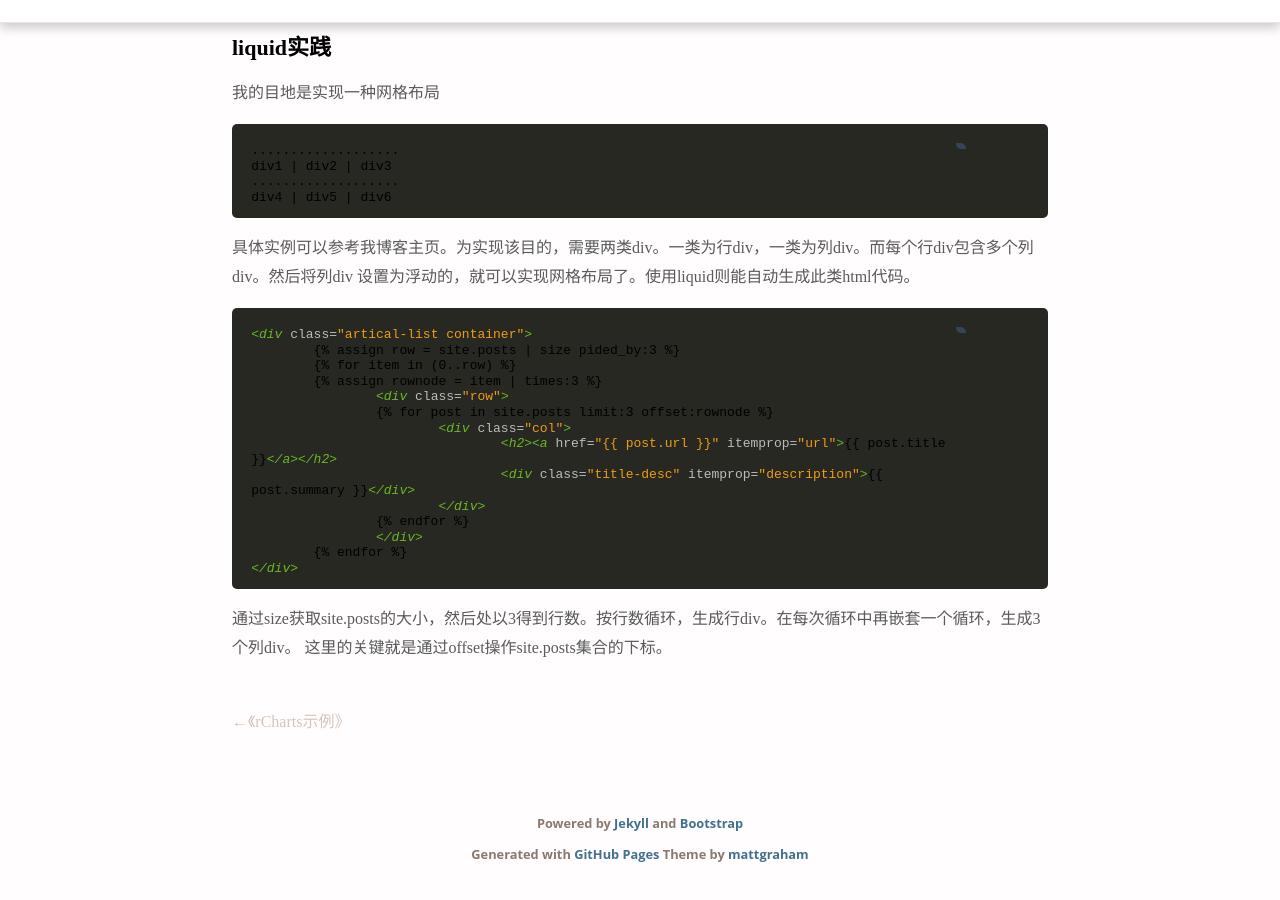
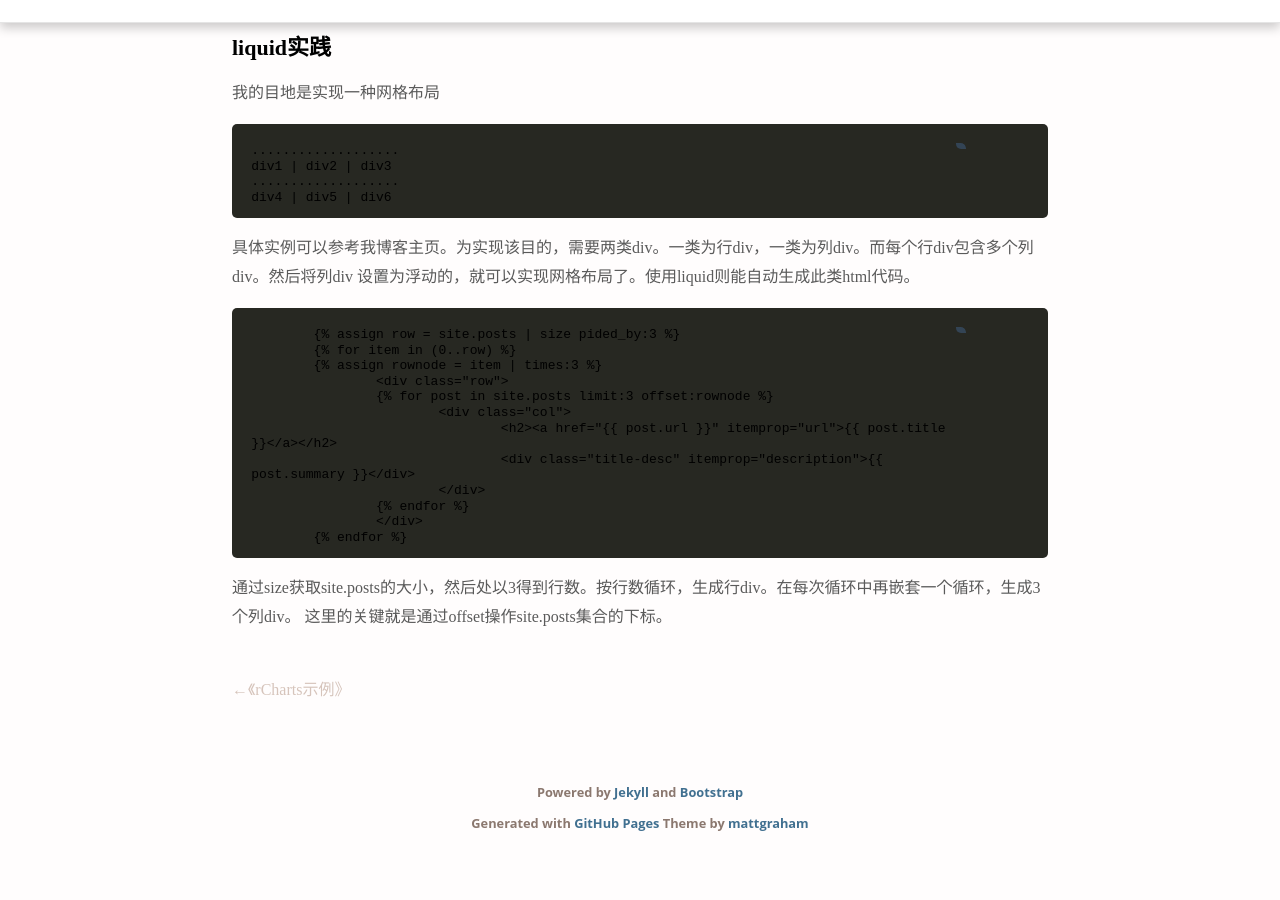
Before and after one commit to wumin722/wumin722.github.com, a Jekyll site: the page built from _posts/2014-10-04-liquid.md, in a window 1280 px wide and 900 px high, scrolled down 1376 px. Built offline with Jekyll 4.4.1, drawn with Linux system fonts in a browser that asks for light colours; nearby versions of some CDN libraries; Markdown is read by kramdown in place of the engine named in the settings; after the commit the page ends 2245 px from its top, so only the background shows below that.

Commit message:
add post liquid

````diff
--- a/_posts/2014-10-04-liquid.md
+++ b/_posts/2014-10-04-liquid.md
@@ -91,8 +91,7 @@ div4 | div5 | div6
 
 
 {% raw %}
-```html
-<div class="artical-list container">
+```
 	{% assign row = site.posts | size pided_by:3 %}
 	{% for item in (0..row) %}
 	{% assign rownode = item | times:3 %}
@@ -105,7 +104,6 @@ div4 | div5 | div6
 		{% endfor %}
 		</div>
 	{% endfor %}
-</div>
 ```
 {% endraw %}
 
````
